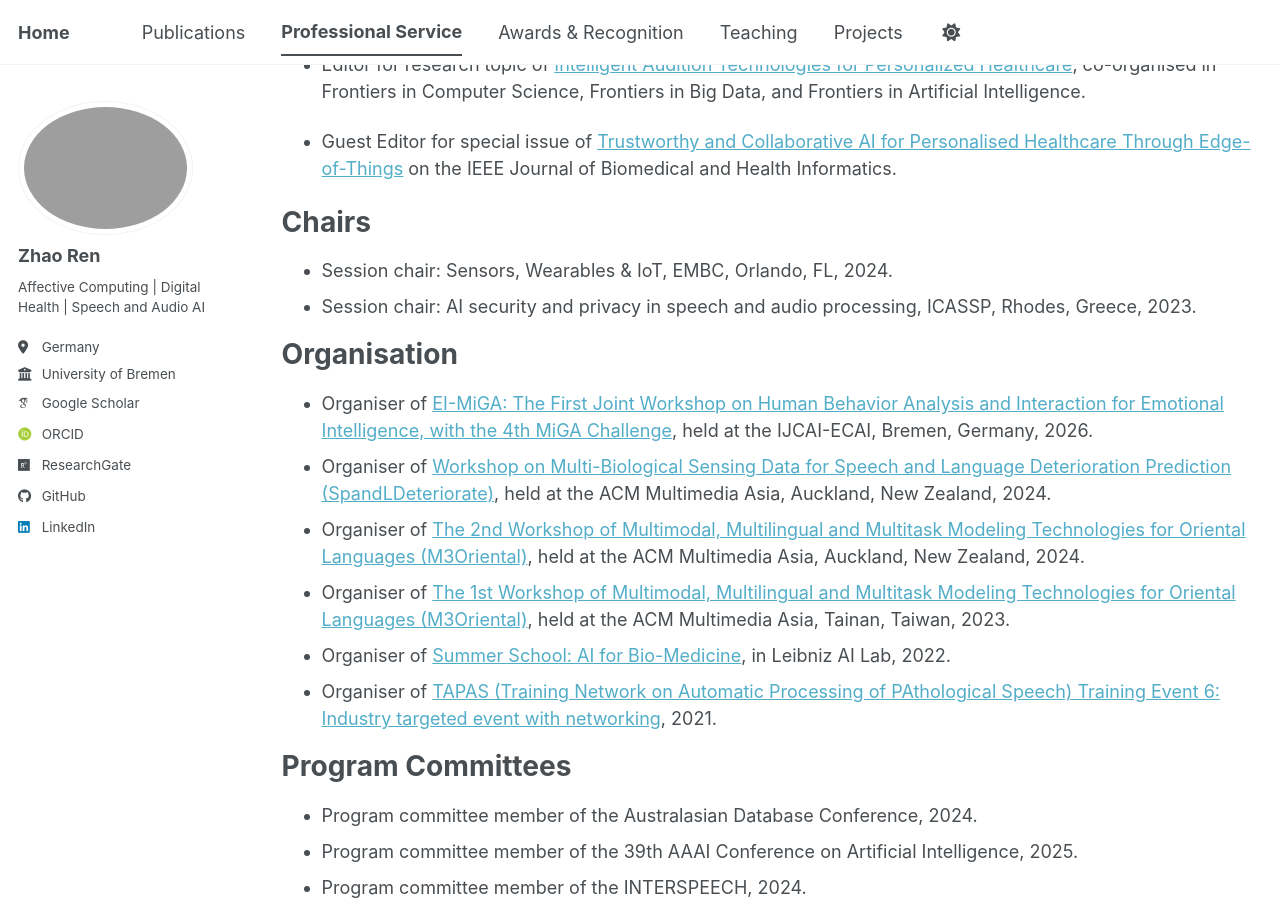
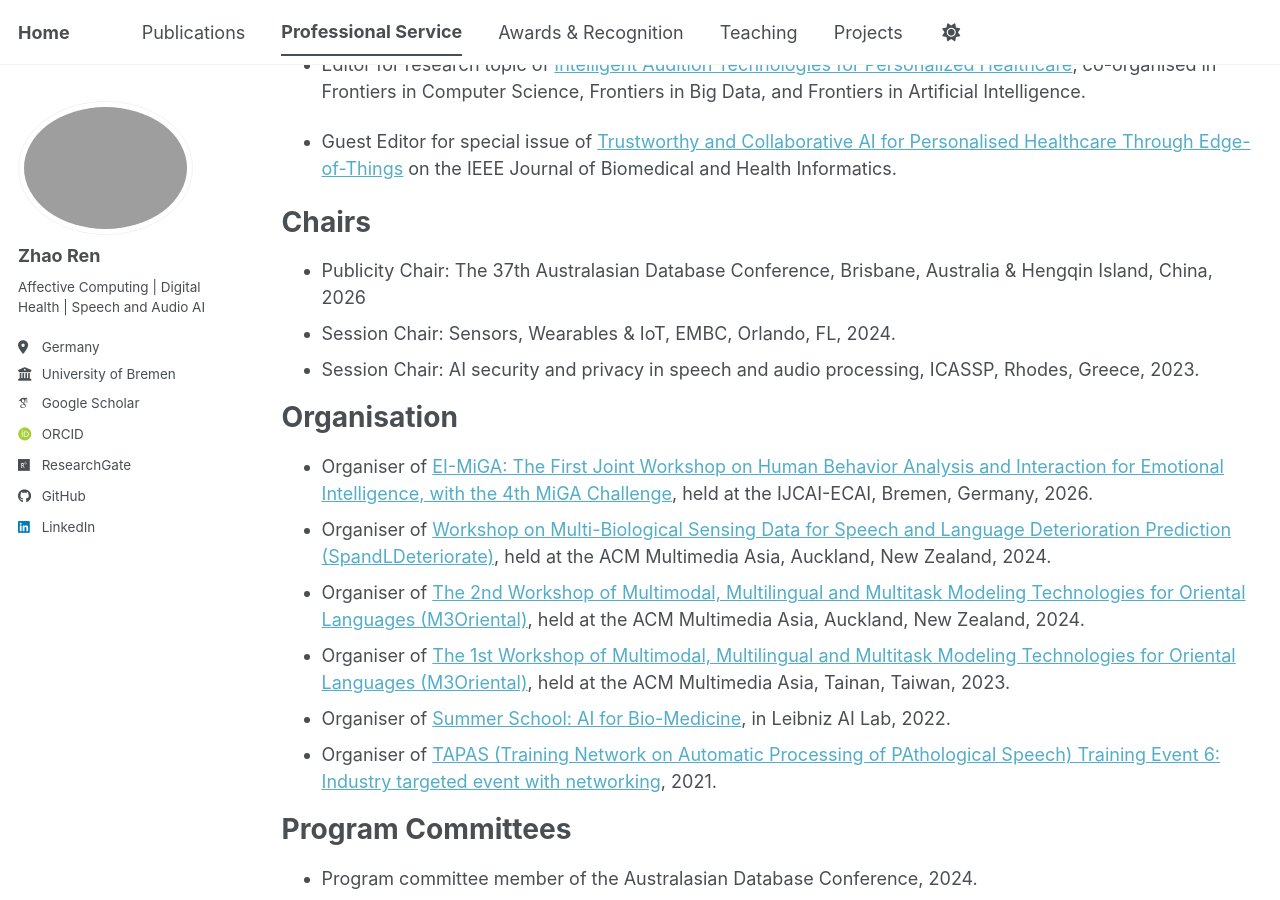
Before and after one commit to zhaoren91/zhaoren91.github.io, a Jekyll site: the page built from _pages/service.md, in a window 1280 px wide and 900 px high, scrolled down 477 px. Built offline with Jekyll 4.4.1, drawn with Linux system fonts in a browser that asks for light colours; some web fonts are replaced; a script bundle is joined from its source files by our own code; library files that are not in the unit come from our copies.

Commit message:
Update service.md

```diff
--- a/_pages/service.md
+++ b/_pages/service.md
@@ -22,8 +22,9 @@ author_profile: true
 * Guest Editor for special issue of <a href="https://www.embs.org/jbhi/special-issues-page/trustworthy-and-collaborative-ai-for-personalised-healthcare-through-edge-of-things/" target="_blank">Trustworthy and Collaborative AI for Personalised Healthcare Through Edge-of-Things</a> on the IEEE Journal of Biomedical and Health Informatics.
 
 # Chairs
-* Session chair: Sensors, Wearables & IoT, EMBC, Orlando, FL, 2024.
-* Session chair: AI security and privacy in speech and audio processing, ICASSP, Rhodes, Greece, 2023.
+* Publicity Chair: The 37th Australasian Database Conference, Brisbane, Australia & Hengqin Island, China, 2026
+* Session Chair: Sensors, Wearables & IoT, EMBC, Orlando, FL, 2024.
+* Session Chair: AI security and privacy in speech and audio processing, ICASSP, Rhodes, Greece, 2023.
 
 # Organisation
 * Organiser of <a href="https://ei-miga.github.io" target="_blank">EI-MiGA: The First Joint Workshop on Human Behavior Analysis and Interaction for Emotional Intelligence, with the 4th MiGA Challenge</a>, held at the IJCAI-ECAI, Bremen, Germany, 2026.
```
